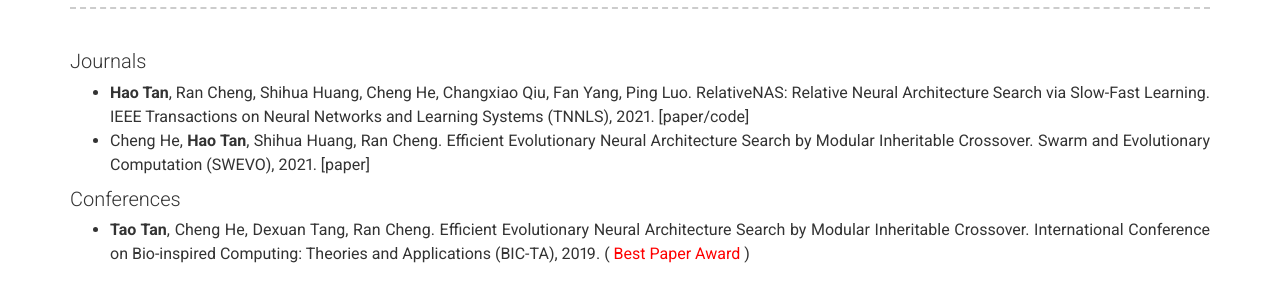
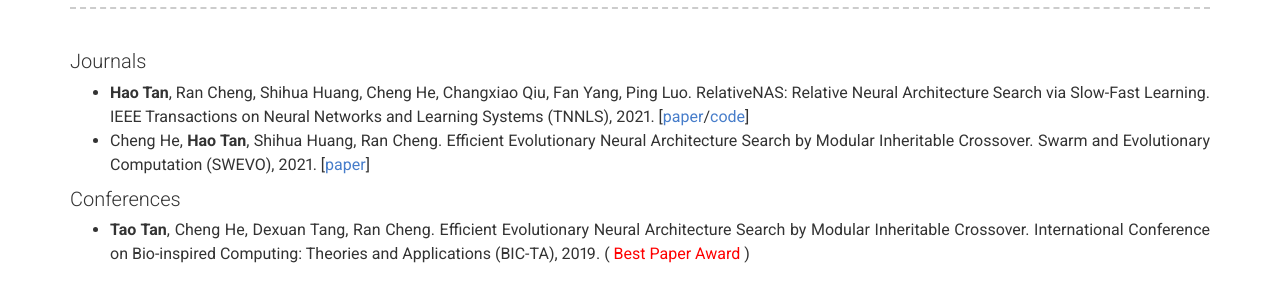
Before and after one commit to haotan1998/haotan1998.github.io, a Jekyll site: the page built from index.md, in a window 1280 px wide. Shown: the part 1511-1811 px from the top of the page. Built offline with Jekyll 4.4.1, drawn with Linux system fonts in a browser that asks for light colours; nearby versions of some CDN libraries; part of the change alters nothing that is shown.

```diff
--- a/_config.yml
+++ b/_config.yml
@@ -95,10 +95,10 @@ content:
       ## Journals
       - **Hao Tan**, Ran Cheng, Shihua Huang, Cheng He, Changxiao Qiu, Fan Yang, Ping Luo.
       RelativeNAS: Relative Neural Architecture Search via Slow-Fast Learning.
-      IEEE Transactions on Neural Networks and Learning Systems (TNNLS), 2021. [paper/code]
+      IEEE Transactions on Neural Networks and Learning Systems (TNNLS), 2021. [[paper](https://arxiv.org/abs/2009.06193)/[code](https://github.com/EMI-Group/RelativeNAS)]
       - Cheng He, **Hao Tan**, Shihua Huang, Ran Cheng.
       Efficient Evolutionary Neural Architecture Search by Modular Inheritable Crossover.
-      Swarm and Evolutionary Computation (SWEVO), 2021. [paper]
+      Swarm and Evolutionary Computation (SWEVO), 2021. [[paper](https://www.sciencedirect.com/science/article/pii/S2210650221000559)]
 
       ## Conferences
       - **Tao Tan**, Cheng He, Dexuan Tang, Ran Cheng.
```
